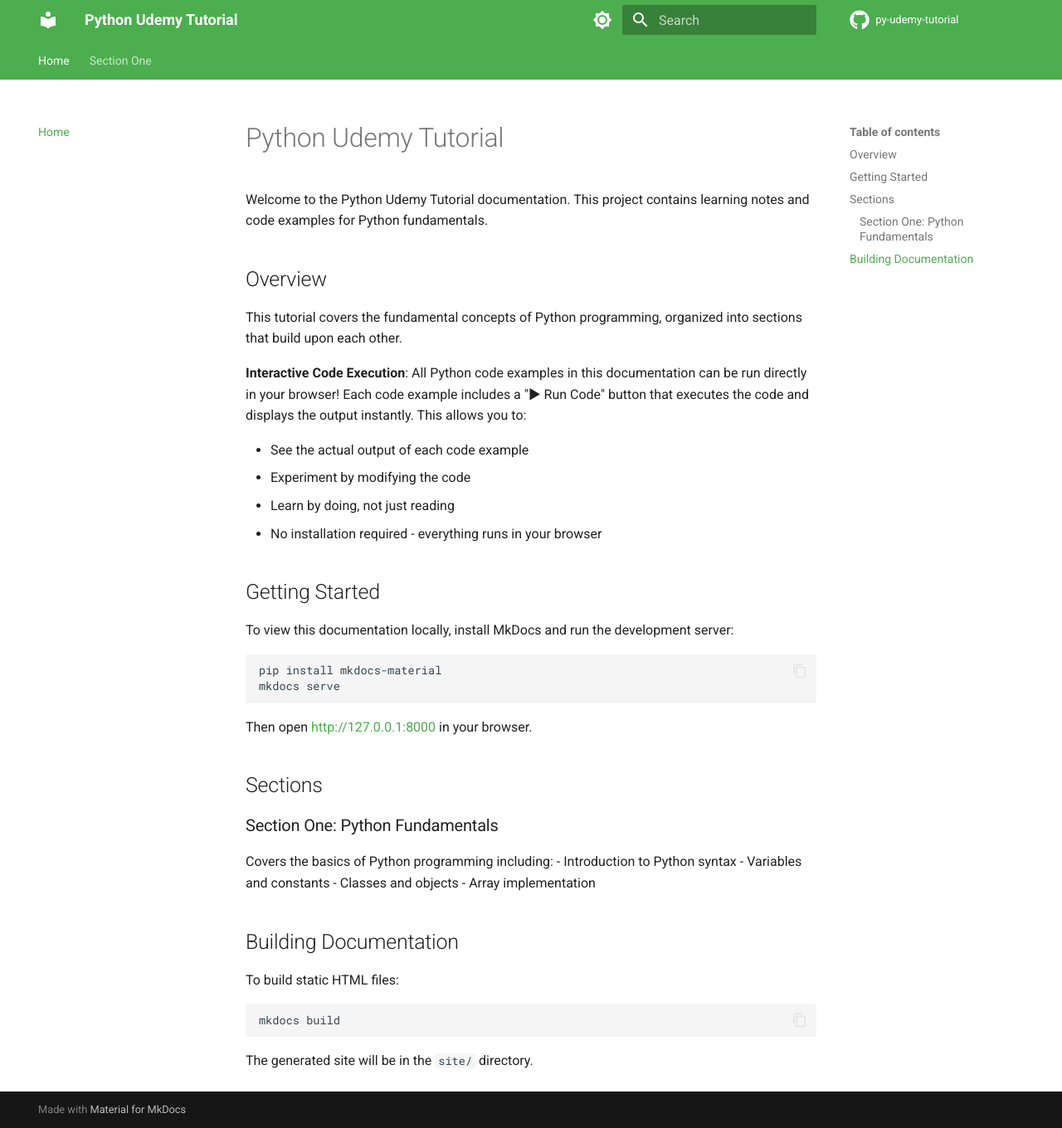
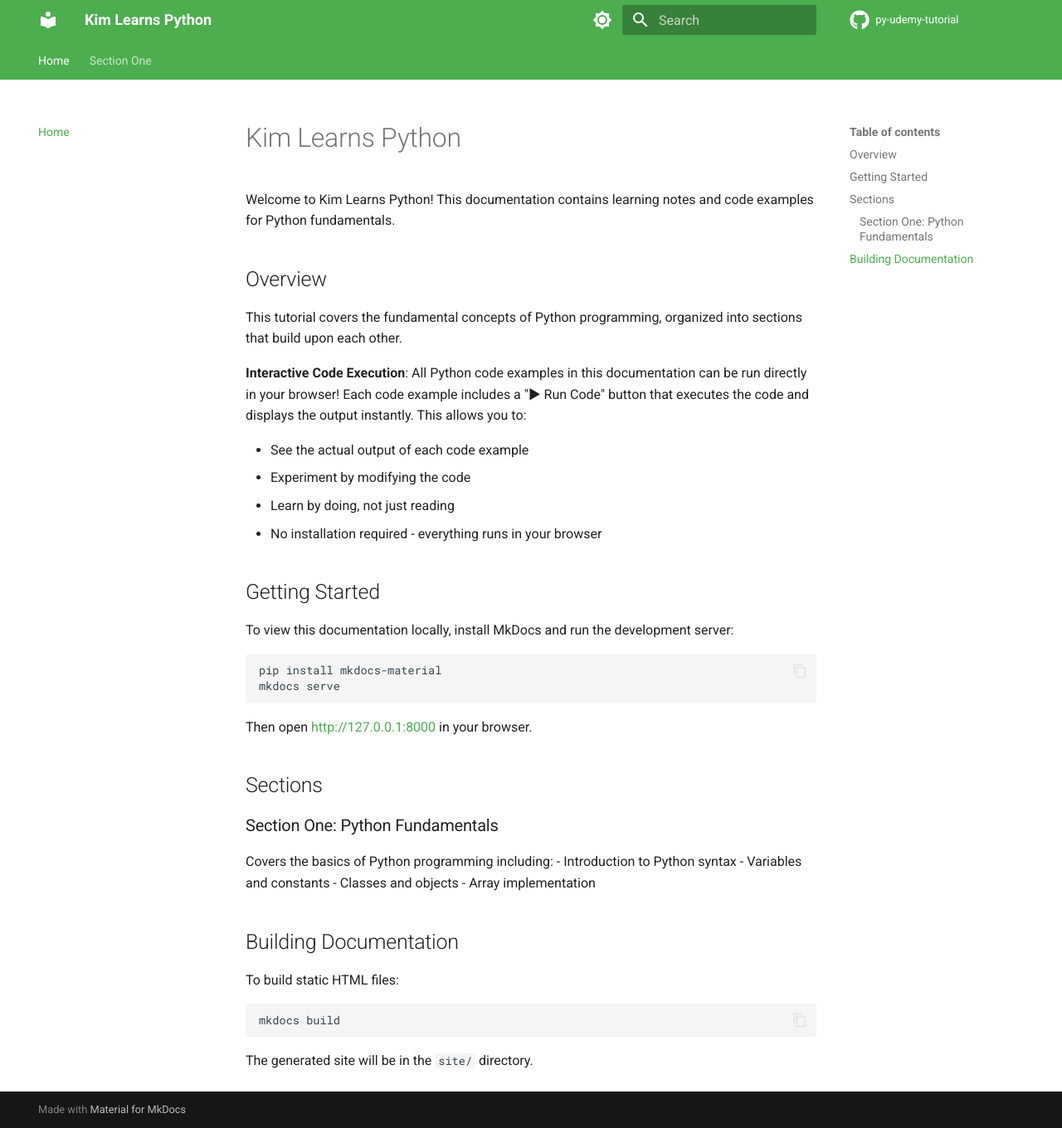
Before and after one commit to kmavillanosa/py-udemy-tutorial, an MkDocs documentation site: the page built from docs/index.md, in a window 1280 px wide and 1360 px high. Shown: the whole window at 83% size. Built offline with MkDocs 1.6.1 and Material for MkDocs 9.7.7, drawn with Linux system fonts in a browser that asks for light colours; comment, search, counter and statistics services are not loaded.

Commit message:
updated runner compiler, update title

```diff
--- a/docs/index.md
+++ b/docs/index.md
@@ -1,6 +1,6 @@
-# Python Udemy Tutorial
+# Kim Learns Python
 
-Welcome to the Python Udemy Tutorial documentation. This project contains learning notes and code examples for Python fundamentals.
+Welcome to Kim Learns Python! This documentation contains learning notes and code examples for Python fundamentals.
 
 ## Overview
 
--- a/mkdocs.yml
+++ b/mkdocs.yml
@@ -1,4 +1,4 @@
-site_name: Python Udemy Tutorial
+site_name: Kim Learns Python
 site_description: Python fundamentals tutorial and learning notes
 site_author: Kim Avillanosa
 
```
